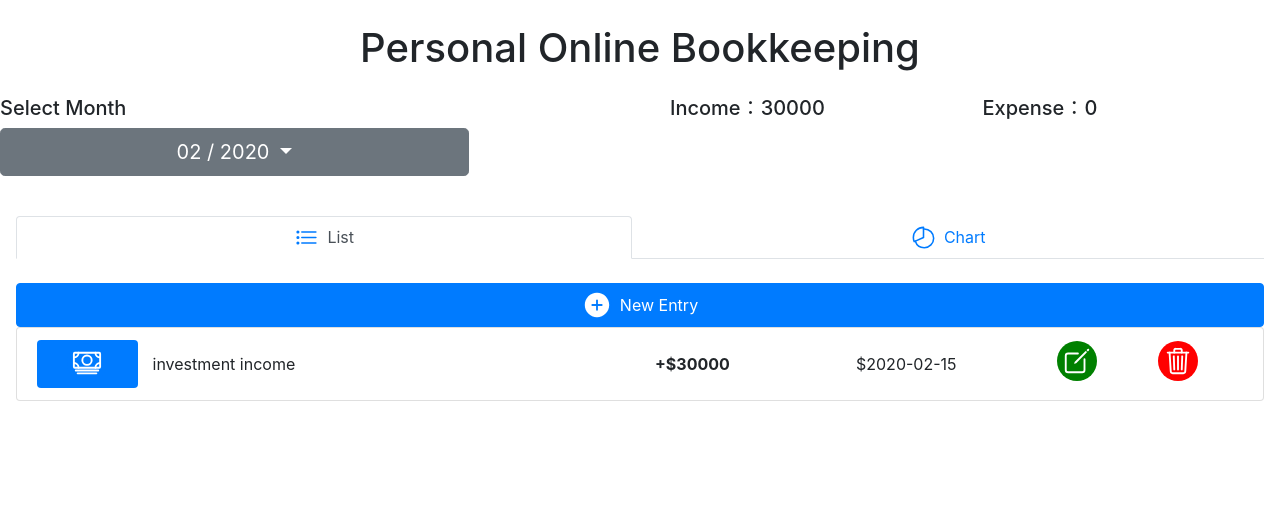
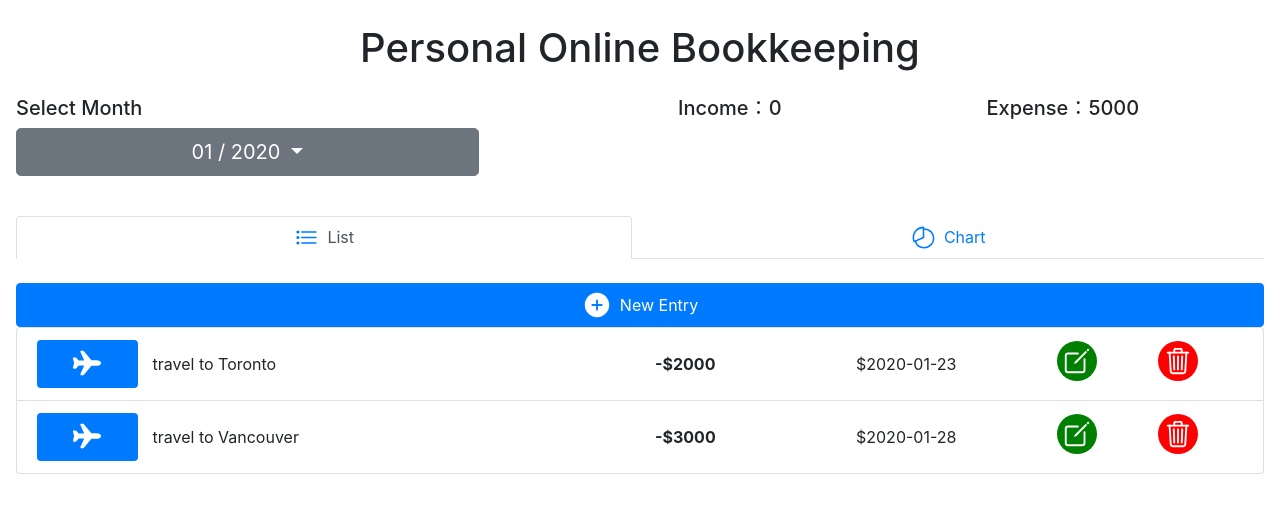
Before and after one commit to yf12chen/Online-Bookkeeping-App, a React (Create React App) app in the folder Online-Bookkeeping-App/: page / in a window 1280 px wide. Shown: the top 510 px of the page. Built offline with nearby package versions, Linux system fonts and the light colour scheme.

Commit message:
Ch5 testers done Feb25

```diff
--- a/Online-Bookkeeping-App/src/components/MonthPicker.js
+++ b/Online-Bookkeeping-App/src/components/MonthPicker.js
@@ -30,6 +30,7 @@ class MonthPicker extends React.Component {
     this.setState({
       isOpen: false
     });
+    this.props.monthYearSelected(this.state.selectedYear, this.state.selectedMonth)
   };
   toggleDropDown = e => {
     e.preventDefault();
--- a/Online-Bookkeeping-App/src/containers/Home.js
+++ b/Online-Bookkeeping-App/src/containers/Home.js
@@ -53,11 +53,11 @@ export const items = [
   }
 ];
 
-const newItem = {
+export const newItem = {
   id: 4,
   title: "A New Entry",
   price: 300,
-  date: "2020-02-21",
+  date: "2020-01-21",
   cid: 1
 };
 
@@ -66,7 +66,7 @@ class Home extends Component {
     super(props);
     this.state = {
       items,
-      currentDate: parseToYearAndMonth(),
+      currentDate: parseToYearAndMonth('2020-01-02'),
       tabView: LIST_VIEW
     };
   }
@@ -116,8 +116,9 @@ class Home extends Component {
         return item;
       })
       .filter(item => {
-        let itemMonth = new Date(item.date);
-        return itemMonth.getMonth() === this.state.currentDate.month - 1;
+        let itemDate = new Date(item.date);
+        return (itemDate.getMonth() === this.state.currentDate.month - 1
+          && itemDate.getFullYear() === this.state.currentDate.year)
       });
 
     let totalIncome = 0;
@@ -137,7 +138,7 @@ class Home extends Component {
             <h1 className="my-4">Personal Online Bookkeeping</h1>
           </div>
           <div className="row">
-            <div className="col">
+            <div className="col ml-3">
               <MonthPicker
                 year={currentDate.year}
                 month={currentDate.month}
@@ -159,7 +160,7 @@ class Home extends Component {
               onDeleteItem={this.deleteItem}
             />
           ) : (
-              <div>A Pie Diagram {console.log(this.state.currentDate)}</div>
+              <h1 className="chart-title">A Pie Diagram </h1>
             )}
         </div>
       </React.Fragment>
```
Also changed, not shown: 1 other file (tests, documents, lock files or other folders).
